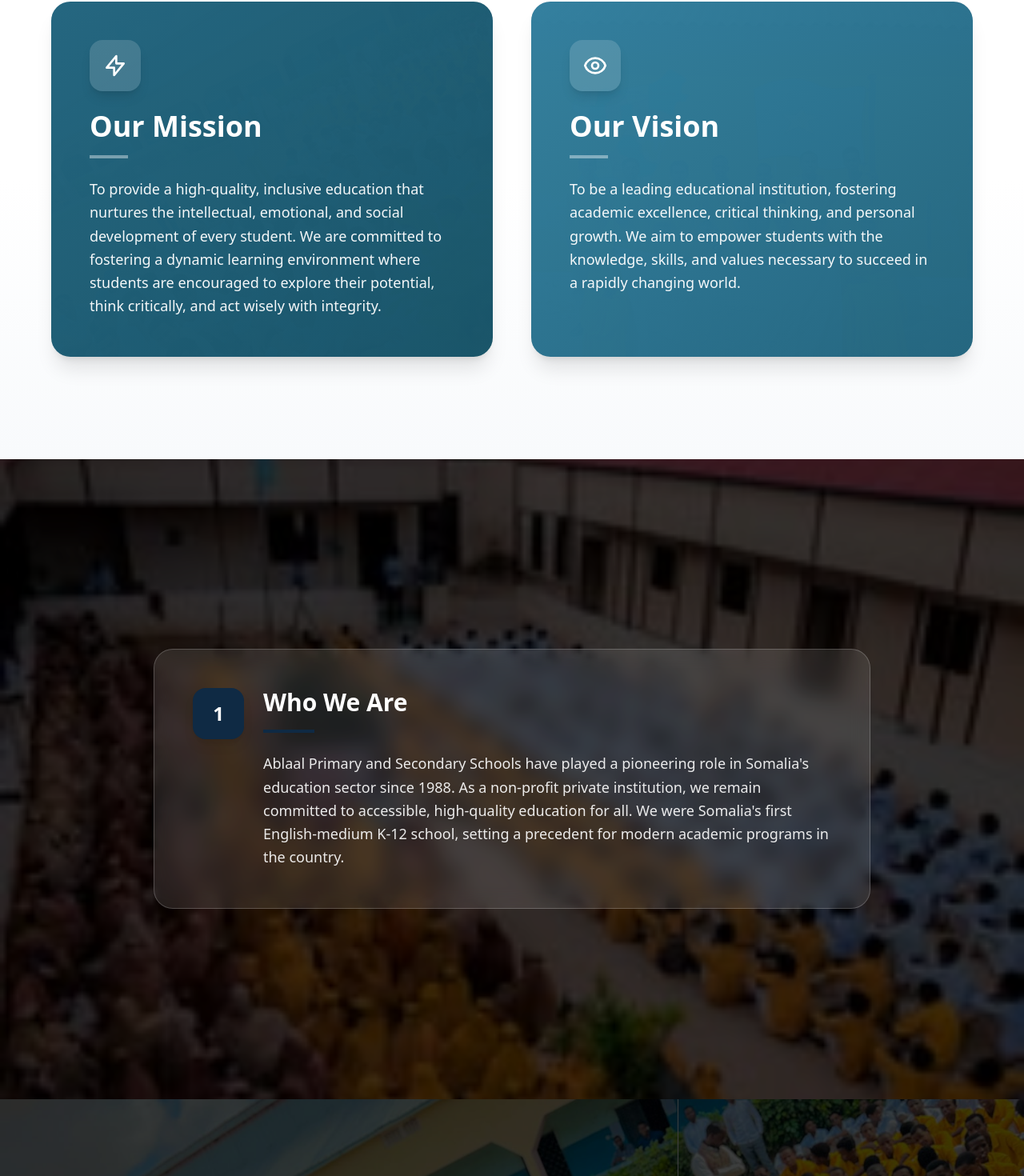
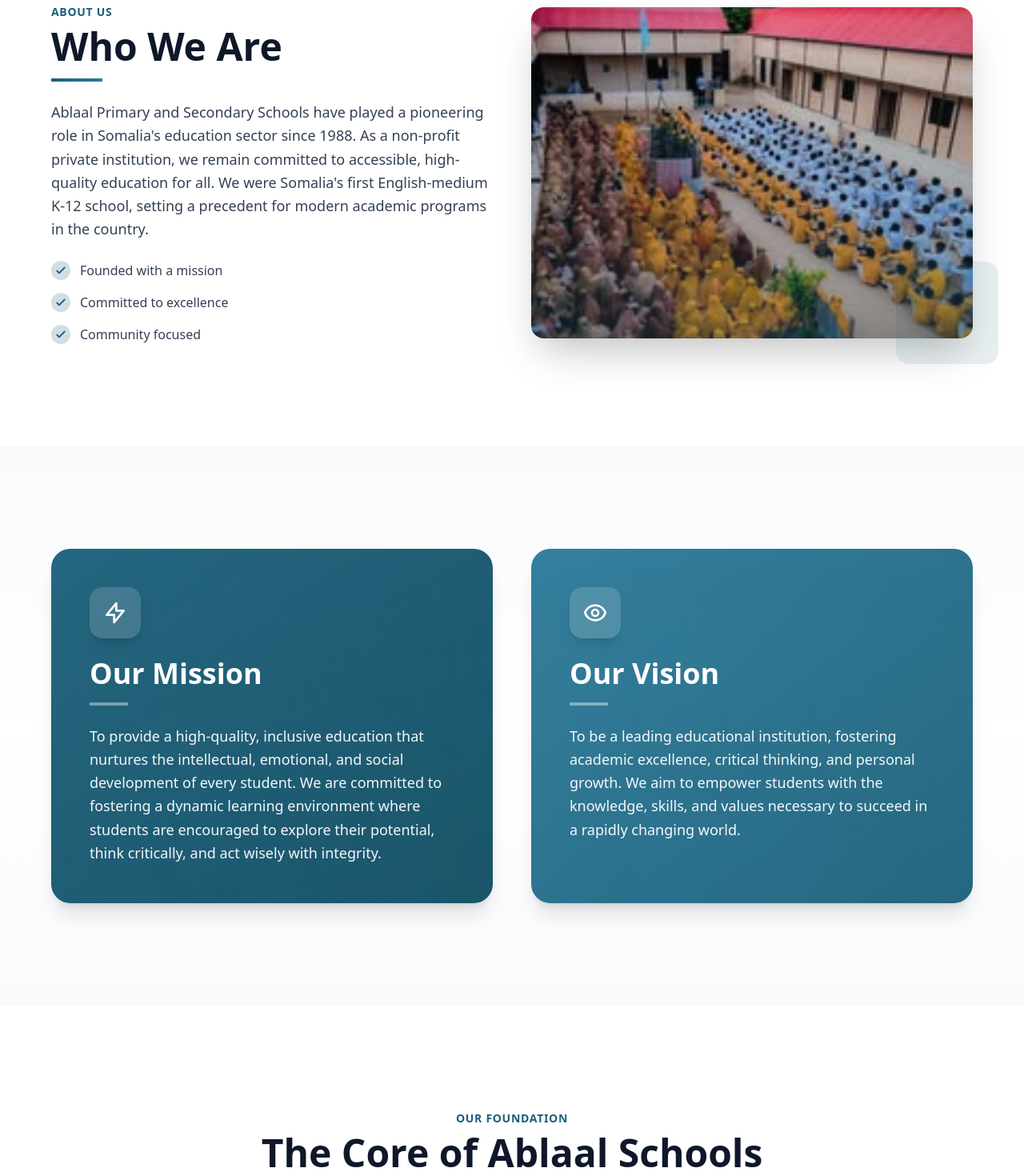
Before and after one commit to Ablaal/NewestVersino, a React (Vite) app: page /about/mission-vision in a window 1280 px wide. Shown: the part 998-2468 px from the top of the page at 80% size. Built offline with nearby package versions, Linux system fonts and the light colour scheme.

Commit message:
redesign website with modern, cohesive aesthetic
Co-authored-by: Sakariye Ablaal <165544846+Ablaal@users.noreply.github.com>

```diff
--- a/src/pages/about/MissionVision.tsx
+++ b/src/pages/about/MissionVision.tsx
@@ -7,16 +7,9 @@ export function MissionVision() {
   const { t } = useLanguage();
   const mv = content.about.missionVision;
 
-  const sections = [
-    { key: 'whoWeAre', icon: '1', bgImage: '/images/facility-1.jpg' },
-    { key: 'core', icon: '2', bgImage: '/images/facility-2.jpg' },
-    // Mission and Vision will be handled separately below
-    { key: 'purpose', icon: '5', bgImage: '/images/discover.jpg' },
-  ] as const;
-
   return (
     <div className="min-h-screen">
-      {/* Pinned Hero */}
+      {/* Hero */}
       <PinnedHero
         backgroundImage="/images/service-2.jpg"
         title={t('Mission & Vision', 'Ujeeddo & Aragti')}
@@ -24,8 +17,63 @@ export function MissionVision() {
         overlayOpacity={0.5}
       />
 
+      {/* Who We Are - With Image */}
+      <section className="py-20 md:py-32 bg-white">
+        <div className="container mx-auto px-4">
+          <div className="grid grid-cols-1 lg:grid-cols-2 gap-12 items-center max-w-6xl mx-auto">
+            {/* Left Content */}
+            <motion.div
+              initial={{ opacity: 0, x: -30 }}
+              whileInView={{ opacity: 1, x: 0 }}
+              viewport={{ once: true }}
+              transition={{ duration: 0.8 }}
+            >
+              <div className="mb-6">
+                <span className="text-[#1a5f7a] font-semibold uppercase text-sm tracking-wider">{t('About Us', 'Naga Oo Kale')}</span>
+                <h2 className="text-4xl md:text-5xl font-bold text-slate-900 mt-2 mb-4">
+                  {t(mv.whoWeAre.title, mv.whoWeAre.titleSo)}
+                </h2>
+                <div className="w-16 h-1 bg-gradient-to-r from-[#1a5f7a] to-[#2a7a9b]" />
+              </div>
+              <p className="text-lg text-slate-700 leading-relaxed mb-6">
+                {t(mv.whoWeAre.content, mv.whoWeAre.contentSo)}
+              </p>
+              <div className="space-y-4">
+                {['Founded with a mission', 'Committed to excellence', 'Community focused'].map((item, idx) => (
+                  <div key={idx} className="flex items-center gap-3">
+                    <div className="w-6 h-6 rounded-full bg-[#1a5f7a]/20 flex items-center justify-center flex-shrink-0">
+                      <svg className="w-4 h-4 text-[#1a5f7a]" fill="none" stroke="currentColor" strokeWidth="3" viewBox="0 0 24 24"><path strokeLinecap="round" strokeLinejoin="round" d="M5 13l4 4L19 7" /></svg>
+                    </div>
+                    <span className="text-slate-700 font-medium">{t(item, item)}</span>
+                  </div>
+                ))}
+              </div>
+            </motion.div>
+
+            {/* Right Image */}
+            <motion.div
+              initial={{ opacity: 0, x: 30 }}
+              whileInView={{ opacity: 1, x: 0 }}
+              viewport={{ once: true }}
+              transition={{ duration: 0.8 }}
+              className="relative"
+            >
+              <div className="relative rounded-2xl overflow-hidden shadow-2xl aspect-[4/3]">
+                <img
+                  src="/images/facility-1.jpg"
+                  alt="Who We Are"
+                  className="w-full h-full object-cover"
+                />
+                <div className="absolute inset-0 bg-gradient-to-t from-[#1a5f7a]/30 to-transparent" />
+              </div>
+              <div className="absolute -bottom-8 -right-8 w-32 h-32 bg-[#1a5f7a]/10 rounded-2xl" />
+            </motion.div>
+          </div>
+        </div>
+      </section>
+
       {/* Mission & Vision Modern Two-Column Layout */}
-      <section className="py-20 md:py-32 bg-gradient-to-b from-white via-white to-slate-50">
+      <section className="py-20 md:py-32 bg-gradient-to-b from-slate-50 via-white to-slate-50">
         <div className="container mx-auto px-4">
           <motion.div
             initial={{ opacity: 0, y: 40 }}
@@ -87,45 +135,69 @@ export function MissionVision() {
         </div>
       </section>
 
-      {/* Other Content Sections - Each with Pinned Background */}
-      {sections.map((section, index) => {
-        const data = mv[section.key];
-        return (
-          <PinnedSection
-            key={section.key}
-            backgroundImage={section.bgImage}
-            overlayOpacity={0.75}
-            contentClassName="py-20 md:py-32"
-          >
+      {/* Core Values Section */}
+      <section className="py-20 md:py-32 bg-white">
         <div className="container mx-auto px-4">
-              <motion.div
-                initial={{ opacity: 0, y: 40 }}
-                whileInView={{ opacity: 1, y: 0 }}
-                viewport={{ once: true }}
-                transition={{ duration: 0.8, delay: index * 0.1 }}
-                className="max-w-4xl mx-auto"
-              >
-                <div className="bg-white/10 backdrop-blur-md rounded-3xl p-8 md:p-12 border border-white/20">
-                  <div className="flex items-start gap-6">
-                    <div className="flex-shrink-0 w-16 h-16 bg-primary rounded-2xl flex items-center justify-center shadow-lg">
-                      <span className="text-2xl font-bold text-white">{section.icon}</span>
-                    </div>
-                    <div>
-                      <h2 className="text-2xl md:text-3xl font-bold text-white mb-4">
-                        {t(data.title, data.titleSo)}
+          <div className="max-w-6xl mx-auto">
+            <div className="text-center mb-16">
+              <span className="text-[#1a5f7a] font-semibold uppercase text-sm tracking-wider">{t('Our Foundation', 'Aasaaskeena')}</span>
+              <h2 className="text-4xl md:text-5xl font-bold text-slate-900 mt-2 mb-4">
+                {t(mv.core.title, mv.core.titleSo)}
               </h2>
-                      <div className="w-16 h-1 bg-primary mb-6" />
-                      <p className="text-lg text-white/90 leading-relaxed">
-                        {t(data.content, data.contentSo)}
+              <div className="w-20 h-1 bg-gradient-to-r from-[#1a5f7a] to-[#2a7a9b] mx-auto mb-6" />
+              <p className="text-lg text-slate-700 max-w-3xl mx-auto">
+                {t(mv.core.content, mv.core.contentSo)}
               </p>
             </div>
           </div>
         </div>
+      </section>
+
+      {/* Purpose Section - With Image */}
+      <section className="py-20 md:py-32 bg-slate-50">
+        <div className="container mx-auto px-4">
+          <div className="grid grid-cols-1 lg:grid-cols-2 gap-12 items-center max-w-6xl mx-auto">
+            {/* Left Image */}
+            <motion.div
+              initial={{ opacity: 0, x: -30 }}
+              whileInView={{ opacity: 1, x: 0 }}
+              viewport={{ once: true }}
+              transition={{ duration: 0.8 }}
+              className="relative order-2 lg:order-1"
+            >
+              <div className="relative rounded-2xl overflow-hidden shadow-2xl aspect-[4/3]">
+                <img
+                  src="/images/discover.jpg"
+                  alt="Our Purpose"
+                  className="w-full h-full object-cover"
+                />
+                <div className="absolute inset-0 bg-gradient-to-t from-[#1a5f7a]/30 to-transparent" />
+              </div>
+              <div className="absolute -top-8 -left-8 w-32 h-32 bg-[#1a5f7a]/10 rounded-2xl" />
+            </motion.div>
+
+            {/* Right Content */}
+            <motion.div
+              initial={{ opacity: 0, x: 30 }}
+              whileInView={{ opacity: 1, x: 0 }}
+              viewport={{ once: true }}
+              transition={{ duration: 0.8 }}
+              className="order-1 lg:order-2"
+            >
+              <div className="mb-6">
+                <span className="text-[#1a5f7a] font-semibold uppercase text-sm tracking-wider">{t('Our Direction', 'Istiqaamadeena')}</span>
+                <h2 className="text-4xl md:text-5xl font-bold text-slate-900 mt-2 mb-4">
+                  {t(mv.purpose.title, mv.purpose.titleSo)}
+                </h2>
+                <div className="w-16 h-1 bg-gradient-to-r from-[#1a5f7a] to-[#2a7a9b]" />
+              </div>
+              <p className="text-lg text-slate-700 leading-relaxed">
+                {t(mv.purpose.content, mv.purpose.contentSo)}
+              </p>
             </motion.div>
           </div>
-          </PinnedSection>
-        );
-      })}
+        </div>
+      </section>
 
       {/* Our Philosophy Section - Redesigned */}
       <section className="py-20 md:py-32 bg-slate-50">
@@ -214,38 +286,40 @@ export function MissionVision() {
       </section>
 
       {/* Our Brand Promise Section */}
-      <PinnedSection
-        backgroundImage="/images/cta-bg.jpg"
-        overlayOpacity={0.7}
-        contentClassName="py-20 md:py-32"
-      >
-        <div className="container mx-auto px-4">
+      <section className="py-20 md:py-32 bg-gradient-to-r from-[#1a5f7a] to-[#0f4d63] text-white relative overflow-hidden">
+        <div className="absolute top-0 right-0 w-96 h-96 bg-white/5 rounded-full -mr-48 -mt-48" />
+        <div className="absolute bottom-0 left-0 w-80 h-80 bg-white/5 rounded-full -ml-40 -mb-40" />
+        <div className="container mx-auto px-4 relative z-10">
           <motion.div
             initial={{ opacity: 0, y: 40 }}
             whileInView={{ opacity: 1, y: 0 }}
             viewport={{ once: true }}
             transition={{ duration: 0.8 }}
-            className="max-w-4xl mx-auto"
+            className="max-w-4xl mx-auto text-center"
           >
-            <div className="bg-white/10 backdrop-blur-md rounded-3xl p-8 md:p-12 border border-white/20">
-              <h2 className="text-2xl md:text-3xl font-bold text-white mb-4">Our Brand Promise</h2>
-              <div className="w-16 h-1 bg-primary mb-6" />
-              <p className="text-lg text-white/90 leading-relaxed mb-6">
-                At Ablaal Schools, we are dedicated to nurturing well-rounded individuals who are prepared not only for examinations, but for life.<br /><br />
-                We aim to develop students who are:
+            <h2 className="text-4xl md:text-5xl font-bold mb-6">Our Brand Promise</h2>
+            <div className="w-20 h-1 bg-white/40 mx-auto mb-8" />
+            <p className="text-xl text-white/90 leading-relaxed mb-8">
+              At Ablaal Schools, we are dedicated to nurturing well-rounded individuals who are prepared not only for examinations, but for life.
             </p>
-              <ul className="list-disc pl-6 text-white/90 mb-6">
-                <li>Relevant in a rapidly evolving world</li>
-                <li>Responsible in their actions and contributions</li>
-                <li>Resilient in overcoming challenges and achieving success</li>
-              </ul>
+            <div className="grid grid-cols-1 md:grid-cols-3 gap-8 my-12">
+              {[
+                { title: 'Relevant', desc: 'In a rapidly evolving world' },
+                { title: 'Responsible', desc: 'In their actions and contributions' },
+                { title: 'Resilient', desc: 'In overcoming challenges' },
+              ].map((item, idx) => (
+                <div key={idx} className="bg-white/10 backdrop-blur-sm rounded-xl p-6 border border-white/20">
+                  <h3 className="text-2xl font-bold mb-2">{item.title}</h3>
+                  <p className="text-white/80">{item.desc}</p>
+                </div>
+              ))}
+            </div>
             <p className="text-lg text-white/90 leading-relaxed">
               Through this commitment, we empower every learner to reach their full potential and make a lasting impact on society.
             </p>
-            </div>
           </motion.div>
         </div>
-      </PinnedSection>
+      </section>
 
       {/* Values Preview - Pinned Background */}
       <PinnedSection
```
Also changed, not shown: src/pages/NewsEvents.tsx (+38 -36 lines). Lines whose indentation alone changed are shown as unchanged.
